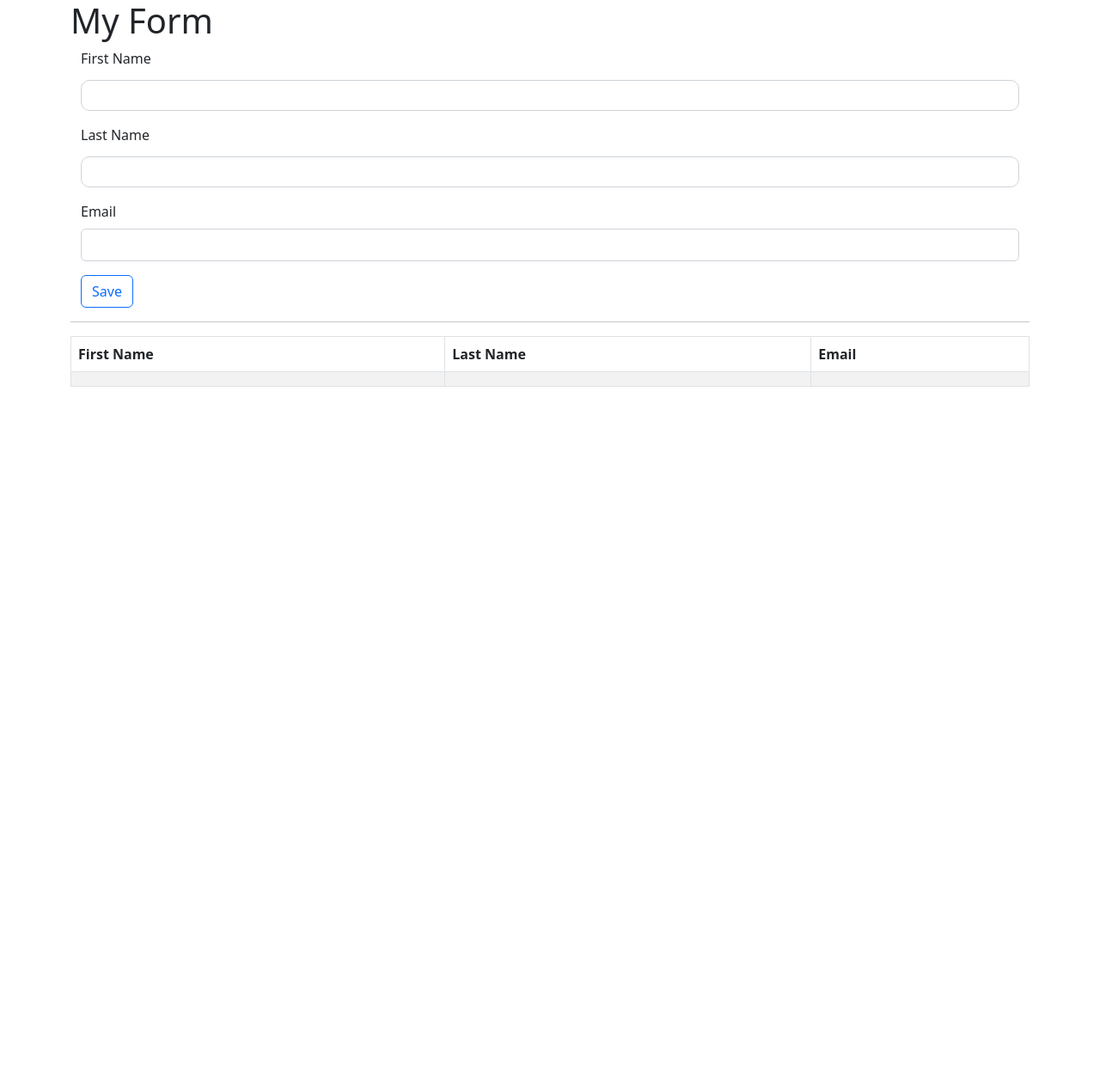
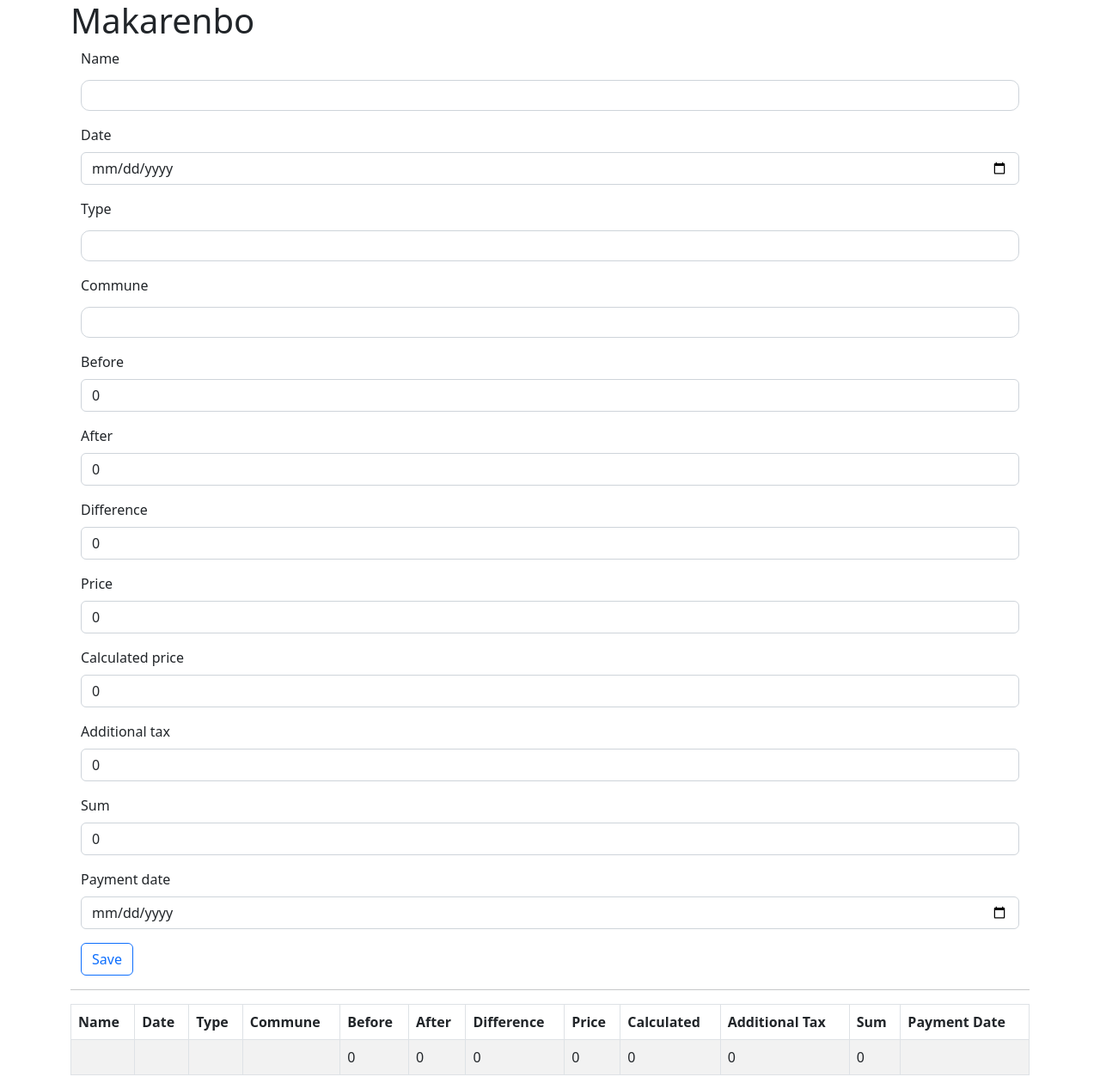
Before and after one commit to CreativeForNoReason/komunalai-client, a React (Vite) app: page / in a window 1280 px wide. Shown: the whole page at 86% size. Before the commit the page ends 800 px from the top, so only its background shows below. Built offline with nearby package versions, Linux system fonts and the light colour scheme.

Commit message:
New fields in the form to submit and display

```diff
--- a/src/App.tsx
+++ b/src/App.tsx
@@ -6,7 +6,7 @@ import Container from 'react-bootstrap/esm/Container';
 const App = () => {
   return (
     <Container>
-      <h1>My Form</h1>
+      <h1>Makarenbo</h1>
       <FormContainer />
     </Container>
   );
--- a/src/Components/ComuteForm.tsx
+++ b/src/Components/ComuteForm.tsx
@@ -16,35 +16,127 @@ const ComuteForm: React.FC<ComuteFormProps> = ({ onSubmit }) => {
   return (
     <Container>
       <Form onSubmit={onSubmit}>
-        <Form.Group className="mb-3" controlId="firstName">
-          <Form.Label>First Name</Form.Label>
+        <Form.Group className="mb-3" controlId="name">
+          <Form.Label>Name</Form.Label>
           <Form.Control
             type="text"
-            name="firstName"
-            value={formData.firstName}
+            name="name"
+            value={formData.name}
             onChange={handleChange}
           />
         </Form.Group>
 
-        <Form.Group className="mb-3" controlId="lastName">
-          <Form.Label>Last Name</Form.Label>
+        <Form.Group className="mb-3" controlId="date">
+          <Form.Label>Date</Form.Label>
           <Form.Control
-            type="text"
-            name="lastName"
-            value={formData.lastName}
+            type="date"
+            name="date"
+            value={formData.date}
             onChange={handleChange}
           />
         </Form.Group>
 
-        <Form.Group className="mb-3" controlId="email">
-          <Form.Label>Email</Form.Label>
+        <Form.Group className="mb-3" controlId="type">
+          <Form.Label>Type</Form.Label>
           <Form.Control
-            type="email"
-            name="email"
-            value={formData.email}
+            type="text"
+            name="type"
+            value={formData.type}
             onChange={handleChange}
           />
         </Form.Group>
+
+        <Form.Group className="mb-3" controlId="commune">
+          <Form.Label>Commune</Form.Label>
+          <Form.Control
+            type="text"
+            name="commune"
+            value={formData.commune}
+            onChange={handleChange}
+          />
+        </Form.Group>
+
+        <Form.Group className="mb-3" controlId="before">
+          <Form.Label>Before</Form.Label>
+          <Form.Control
+            type="number"
+            name="before"
+            value={formData.before}
+            onChange={handleChange}
+          />
+        </Form.Group>
+
+        <Form.Group className="mb-3" controlId="after">
+          <Form.Label>After</Form.Label>
+          <Form.Control
+            type="number"
+            name="after"
+            value={formData.after}
+            onChange={handleChange}
+          />
+        </Form.Group>
+
+        <Form.Group className="mb-3" controlId="after">
+          <Form.Label>Difference</Form.Label>
+          <Form.Control
+            type="number"
+            name="difference"
+            value={formData.difference}
+            onChange={handleChange}
+          />
+        </Form.Group>
+
+        <Form.Group className="mb-3" controlId="after">
+          <Form.Label>Price</Form.Label>
+          <Form.Control
+            type="number"
+            name="price"
+            value={formData.price}
+            onChange={handleChange}
+          />
+        </Form.Group>
+
+        <Form.Group className="mb-3" controlId="after">
+          <Form.Label>Calculated price</Form.Label>
+          <Form.Control
+            type="number"
+            name="calculated"
+            value={formData.calculated}
+            onChange={handleChange}
+          />
+        </Form.Group>
+
+        <Form.Group className="mb-3" controlId="after">
+          <Form.Label>Additional tax</Form.Label>
+          <Form.Control
+            type="number"
+            name="additional"
+            value={formData.additionalTax}
+            onChange={handleChange}
+          />
+        </Form.Group>
+
+        <Form.Group className="mb-3" controlId="after">
+          <Form.Label>Sum</Form.Label>
+          <Form.Control
+            type="number"
+            name="sum"
+            value={formData.sum}
+            onChange={handleChange}
+          />
+        </Form.Group>
+
+        <Form.Group className="mb-3" controlId="date">
+          <Form.Label>Payment date</Form.Label>
+          <Form.Control
+            type="date"
+            name="paymentDate"
+            value={formData.paymentDate}
+            onChange={handleChange}
+          />
+        </Form.Group>
+
+        {/* Other form fields go here */}
 
         <Button variant="outline-primary" type="submit">
           Save
--- a/src/Components/FormContainer.tsx
+++ b/src/Components/FormContainer.tsx
@@ -10,29 +10,65 @@ export const FormDataContext = createContext<{
   submittedData: FormData;
 }>({
   formData: {
-      firstName: '',
-      lastName: '',
-      email: '',
+    name: '',
+    date: '',
+    type: '',
+    commune: '',
+    before: 0,
+    after: 0,
+    difference: 0,
+    price: 0,
+    calculated: 0,
+    additionalTax: 0,
+    sum: 0,
+    paymentDate: '',
   },
   handleChange: (e: React.ChangeEvent<HTMLInputElement>) => {},
   submittedData: {
-      firstName: '',
-      lastName: '',
-      email: '',
+    name: '',
+    date: '',
+    type: '',
+    commune: '',
+    before: 0,
+    after: 0,
+    difference: 0,
+    price: 0,
+    calculated: 0,
+    additionalTax: 0,
+    sum: 0,
+    paymentDate: '',
   },
 });
 
 const FormContainer = () => {
   const [formData, setFormData] = React.useState<FormData>({
-    firstName: '',
-    lastName: '',
-    email: '',
+    name: '',
+    date: '',
+    type: '',
+    commune: '',
+    before: 0,
+    after: 0,
+    difference: 0,
+    price: 0,
+    calculated: 0,
+    additionalTax: 0,
+    sum: 0,
+    paymentDate: '',
   });
 
   const [submittedData, setSubmittedData] = React.useState<FormData>({
-    firstName: '',
-    lastName: '',
-    email: '',
+    name: '',
+    date: '',
+    type: '',
+    commune: '',
+    before: 0,
+    after: 0,
+    difference: 0,
+    price: 0,
+    calculated: 0,
+    additionalTax: 0,
+    sum: 0,
+    paymentDate: '',
   });
 
   const handleChange = (e: React.ChangeEvent<HTMLInputElement>) => {
--- a/src/Components/FormDataDisplay.tsx
+++ b/src/Components/FormDataDisplay.tsx
@@ -1,6 +1,6 @@
-import { useContext } from 'react';
+import React, { useContext } from 'react';
 import { FormDataContext } from './FormContainer';
-import Table from 'react-bootstrap/esm/Table';
+import Table from 'react-bootstrap/Table';
 
 const FormDataDisplay = () => {
   // Consume form data from the context
@@ -10,16 +10,34 @@ const FormDataDisplay = () => {
     <Table striped bordered hover>
       <thead>
         <tr>
-          <th>First Name</th>
-          <th>Last Name</th>
-          <th>Email</th>
+          <th>Name</th>
+          <th>Date</th>
+          <th>Type</th>
+          <th>Commune</th>
+          <th>Before</th>
+          <th>After</th>
+          <th>Difference</th>
+          <th>Price</th>
+          <th>Calculated</th>
+          <th>Additional Tax</th>
+          <th>Sum</th>
+          <th>Payment Date</th>
         </tr>
       </thead>
       <tbody>
         <tr>
-          <td>{submittedData.firstName}</td>
-          <td>{submittedData.lastName}</td>
-          <td>{submittedData.email}</td>
+          <td>{submittedData.name}</td>
+          <td>{submittedData.date}</td>
+          <td>{submittedData.type}</td>
+          <td>{submittedData.commune}</td>
+          <td>{submittedData.before}</td>
+          <td>{submittedData.after}</td>
+          <td>{submittedData.difference}</td>
+          <td>{submittedData.price}</td>
+          <td>{submittedData.calculated}</td>
+          <td>{submittedData.additionalTax}</td>
+          <td>{submittedData.sum}</td>
+          <td>{submittedData.paymentDate}</td>
         </tr>
       </tbody>
     </Table>
```
Also changed, not shown: src/Types/FormData.ts (+13 -4 lines). Lines whose indentation alone changed are shown as unchanged.
